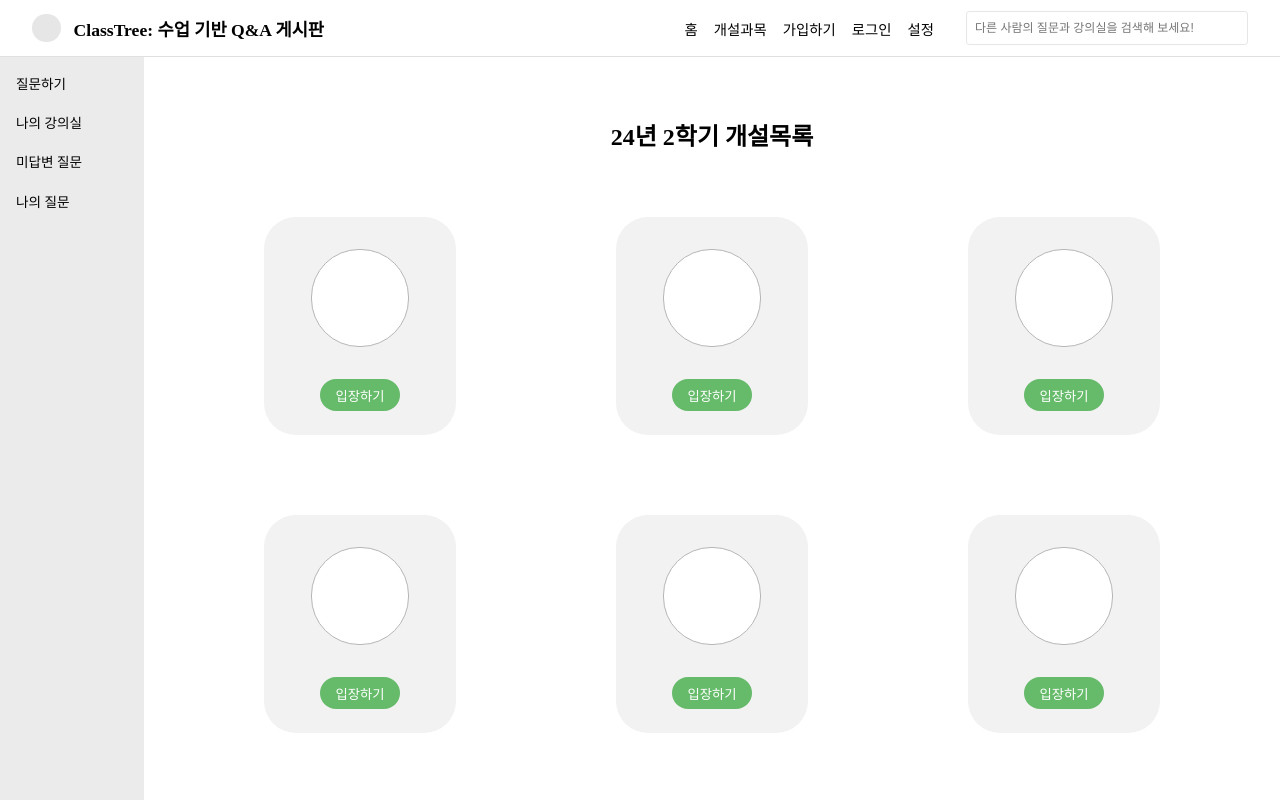
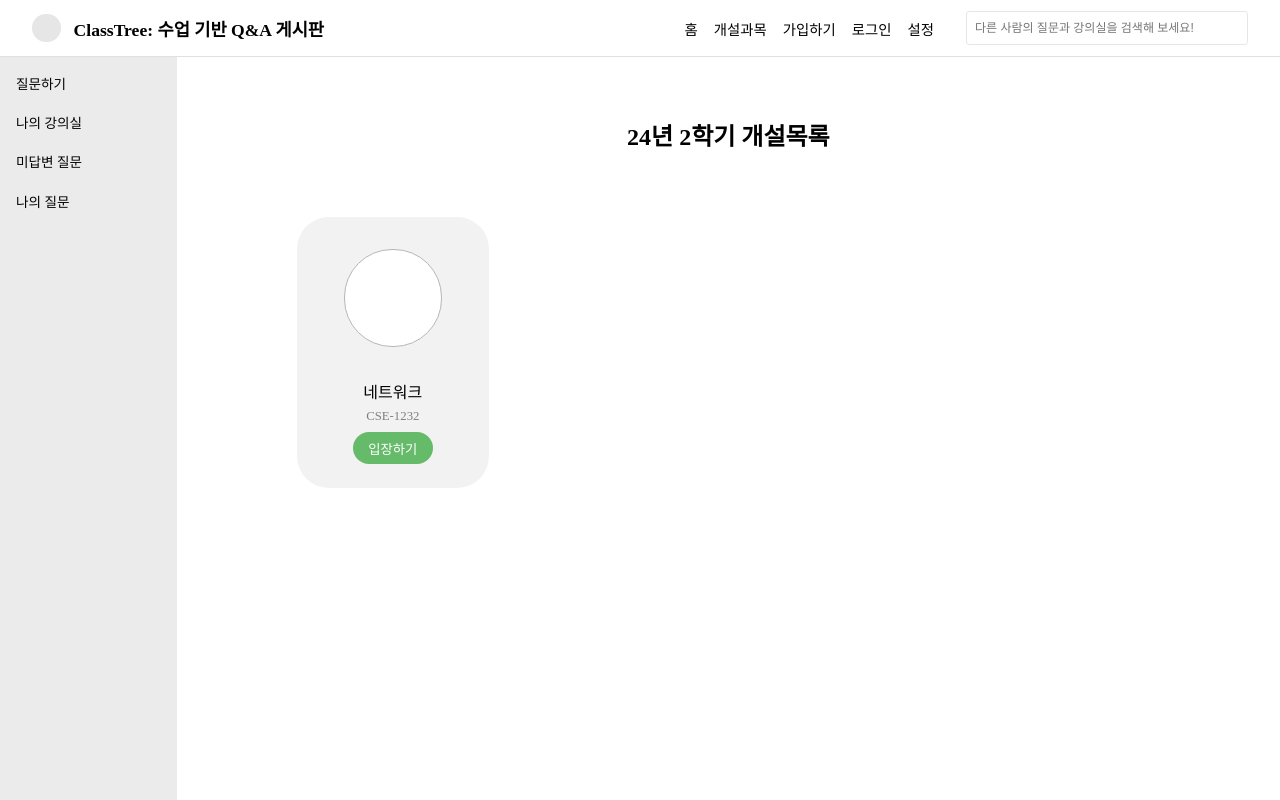
Before and after one commit to Hurdlethon-ClassTree/ClassTree-FE, a Vue app: page /classlist in a window 1280 px wide. Shown: the top 800 px of the page. Built offline with nearby package versions, Linux system fonts and the light colour scheme; no server answers.

Commit message:
[Feat] 기본 데이터 양식 추가

```diff
--- a/src/page/ClassListPage.vue
+++ b/src/page/ClassListPage.vue
@@ -4,7 +4,7 @@
       <div class="classlist-title">24년 2학기 개설목록</div>
     </div>
     <div v-if="loading">로딩중</div>
-    <div class="class-row">
+    <div class="class-row" v-else>
       <div class="class" v-for="(subject, index) in subjects" :key="index">
         <div class="class-icon"></div>
         <div class="class-subject-name">{{ subject.lecture_name }}</div>
@@ -26,14 +26,15 @@ export default {
       loading: true,
       error: null,
       subjects: [
-        { id: 1, name: "과목명1", professor: "교수 이름1" },
-        { id: 2, name: "과목명2", professor: "교수 이름2" },
-        { id: 3, name: "과목명3", professor: "교수 이름3" },
-        { id: 4, name: "과목명4", professor: "교수 이름4" },
-        { id: 1, name: "과목명1", professor: "교수 이름1" },
-        { id: 2, name: "과목명2", professor: "교수 이름2" },
-        { id: 3, name: "과목명3", professor: "교수 이름3" },
-        { id: 4, name: "과목명4", professor: "교수 이름4" },
+        {
+          lecture_id: 2,
+          lecture_name: "네트워크",
+          lecture_code: "CSE-1232",
+          lecture_day: "0101000",
+          lecture_time: "14:00:00 ~ 15:00:00",
+          semester: "1",
+          year: "2024",
+        },
       ],
     };
   },
```
